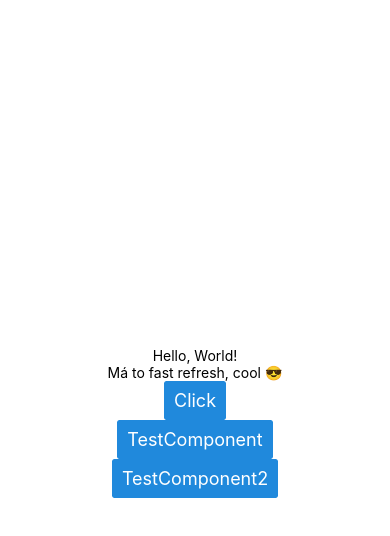
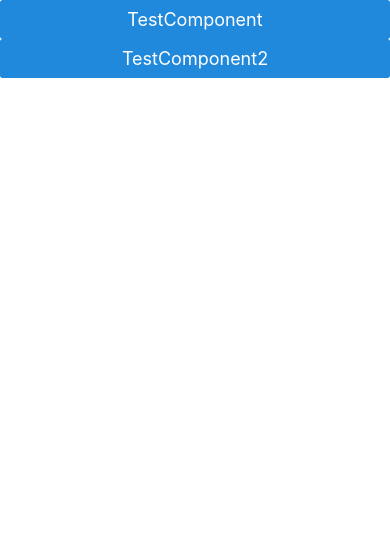
Before and after one commit to susickypavel/pda-news, a React Native app: screen / in a window 390 px wide. Shown: the top 536 px of the page. Built offline with nearby package versions, Linux system fonts and the light colour scheme.

Commit message:
feat(rneui): add ThemeProvider

```diff
--- a/App.tsx
+++ b/App.tsx
@@ -1,25 +1,25 @@
-import { StatusBar } from "expo-status-bar";
-import { StyleSheet, Text, View } from "react-native";
-import { Button } from "@rneui/base";
+import { View } from "react-native";
+
+import { ThemeProvider, createTheme } from "@rneui/themed";
+
 import { TestComponent } from "./src/components/test-component";
 
-export default function App() {
-  return (
-    <View style={styles.container}>
-      <Text>Hello, World!</Text>
-      <Text>Má to fast refresh, cool 😎</Text>
-      <Button>Click</Button>
-      <TestComponent />
-      <StatusBar style="auto" />
-    </View>
-  );
-}
-
-const styles = StyleSheet.create({
-  container: {
-    flex: 1,
-    backgroundColor: "#fff",
-    alignItems: "center",
-    justifyContent: "center",
+const theme = createTheme({
+  components: {
+    Button: {
+      raised: false,
+    },
   },
 });
+
+const App: React.FC = () => {
+  return (
+    <ThemeProvider theme={theme}>
+      <View>
+        <TestComponent />
+      </View>
+    </ThemeProvider>
+  );
+};
+
+export default App;
```
